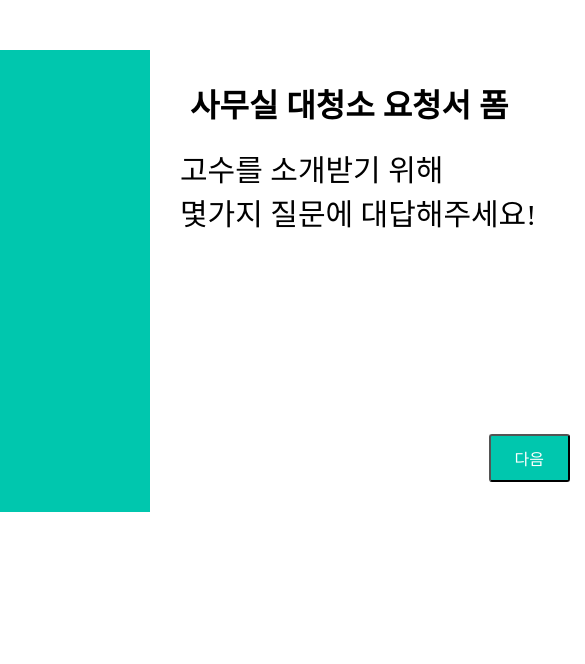
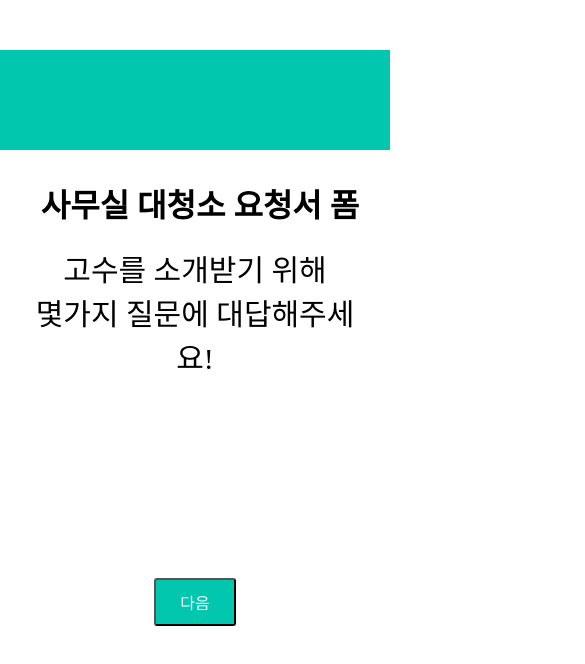
Before and after one commit to curlyjun/multi-step-form, a React (Create React App) app: page / in a window 390 px wide. Shown: the top 664 px of the page, 585 px wide, since content can reach past the window. Built offline with nearby package versions, Linux system fonts and the light colour scheme.

Commit message:
feat: Apply responsive-web & Edit Components path

```diff
--- a/src/App.css
+++ b/src/App.css
@@ -19,10 +19,25 @@ h1 {
   height: 400px;
 }
 
-.col1{
+.col1 {
   background: #00c7ae;
 }
 
-.col2{
+.col2 {
   padding: 30px;
 }
+
+@media (max-width: 969px) {
+  .container{
+    width: 100%;
+  }
+  .grid-container{
+    display: inline;
+  }
+  .col1 {
+    height: 100px;
+  }
+  .col2 {
+    text-align: center;
+  }
+}
--- a/src/App.tsx
+++ b/src/App.tsx
@@ -6,8 +6,7 @@ import './App.css';
 import input from './assets/input.json';
 import { State } from './types';
 import MultiStepForm from './containers/MultiStepForm';
-import IntroPage from './containers/IntroPage';
-import CompletedPage from './components/CompletedPage';
+import { IntroPage, CompletedPage } from './containers/Pages';
 import { INITIAL_ITEMS } from './reducers/result';
 
 const App: React.FC = () => {
--- a/src/containers/MultiStepForm/index.tsx
+++ b/src/containers/MultiStepForm/index.tsx
@@ -3,7 +3,7 @@ import { useSelector, useDispatch } from 'react-redux';
 import './MultiStepForm.css';
 import { State, Item } from '../../types';
 
-import SelectFormType from '../../components/SelectFormType';
+import SelectFormType from '../SelectFormType';
 import { DECREASE_STEP, INCREASE_STEP } from '../../reducers/step';
 import ProgressBar from '../../components/ProgressBar';
 import {
--- a/src/components/CompletedPage/index.tsx
+++ b/src/containers/Pages/CompletedPage/index.tsx
@@ -2,7 +2,7 @@ import React, { useEffect } from 'react';
 import { useSelector } from 'react-redux';
 import './CompletedPage.css';
 
-import { State } from '../../types';
+import { State } from '../../../types';
 
 const CompletedPage: React.FC<{}> = () => {
   const { result } = useSelector((state: State) => state);
--- a/src/containers/IntroPage/IntroPage.css
+++ b/src/containers/Pages/IntroPage/IntroPage.css
@@ -5,6 +5,13 @@
   padding-top: 200px;
 }
 
+@media (max-width: 969px) {
+  .intro-button-container {
+    float: none;
+    text-align: center;
+  }
+}
+
 .intro-subtitle {
   font-size: 30px;
   font-weight: 300;
--- a/src/containers/IntroPage/index.tsx
+++ b/src/containers/Pages/IntroPage/index.tsx
@@ -2,8 +2,8 @@ import React, { useCallback } from 'react';
 import { useDispatch } from 'react-redux';
 import './IntroPage.css';
 
-import { INCREASE_STEP } from '../../reducers/step';
-import NextButton from '../../components/Buttons/NextButton';
+import { INCREASE_STEP } from '../../../reducers/step';
+import NextButton from '../../../components/Buttons/NextButton';
 
 interface Props {
   title: string;
--- /dev/null
+++ b/src/containers/Pages/index.ts
@@ -0,0 +1,4 @@
+import CompletedPage from './CompletedPage';
+import IntroPage from './IntroPage';
+
+export { CompletedPage, IntroPage };
--- a/src/components/SelectFormType/index.tsx
+++ b/src/containers/SelectFormType/index.tsx
@@ -6,7 +6,7 @@ import {
   RadioItem,
   TextInputItem,
   SelectboxItem,
-} from '../../containers/FormItems';
+} from '../FormItems';
 import { Item, formType, State } from '../../types';
 
 const { CHECKBOX, RADIO, TEXTINPUT, SELECTBOX } = formType;
--- a/src/reducers/result.ts
+++ b/src/reducers/result.ts
@@ -25,7 +25,7 @@ const initialState: ResultState = {
 
 type ActionTypes = initialItemsActions | addAnswerActions;
 
-export default (state = initialState, action: ActionTypes) => {
+export default (state = initialState, action: ActionTypes): ResultState => {
   switch (action.type) {
     case INITIAL_ITEMS: {
       const newItems: ResultItem[] = [];
--- a/src/reducers/step.ts
+++ b/src/reducers/step.ts
@@ -10,7 +10,7 @@ interface DecreaseStepAction {
 
 type ActionTypes = IncreaseStepAction | DecreaseStepAction;
 
-export default (state = 0, action: ActionTypes) => {
+export default (state = 0, action: ActionTypes): number => {
   switch (action.type) {
     case INCREASE_STEP:
       return state + 1;
```
Also changed, not shown: src/containers/Pages/CompletedPage/CompletedPage.css (renamed from src/components/CompletedPage/CompletedPage.css).
